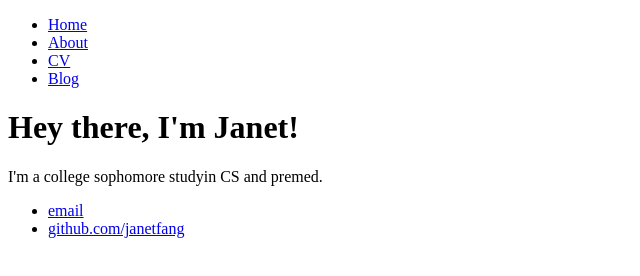
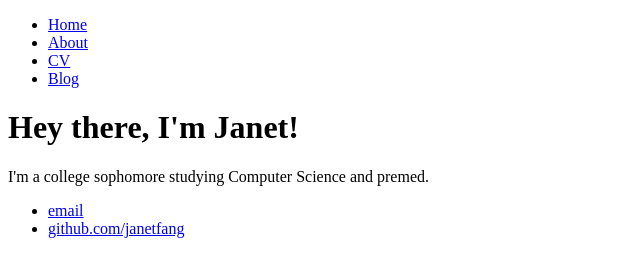
Before and after one commit to justinyangusa/janetcfang.github.io, a plain HTML site: page index.html in a window 1280 px wide. Shown: the whole page, without its empty margins (0-640 px from the left). Drawn offline with Linux system fonts and the light colour scheme.

Commit message:
Update index.html

```diff
--- a/index.html
+++ b/index.html
@@ -15,7 +15,7 @@
 		<div class="container">
     		<div class="blurb">
         		<h1>Hey there, I'm Janet!</h1>
-				<p>I'm a college sophomore studyin CS and premed.</a></p>
+				<p>I'm a college sophomore studying Computer Science and premed.</a></p>
     		</div><!-- /.blurb -->
 		</div><!-- /.container -->
 		<footer>
```
